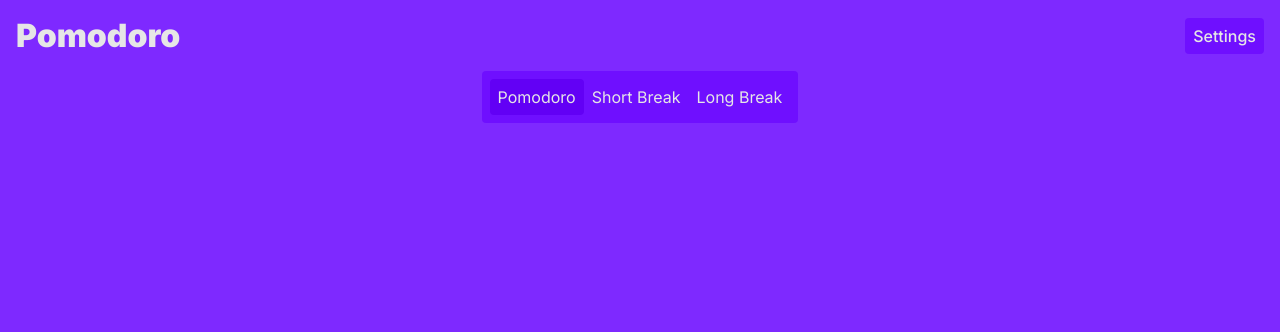
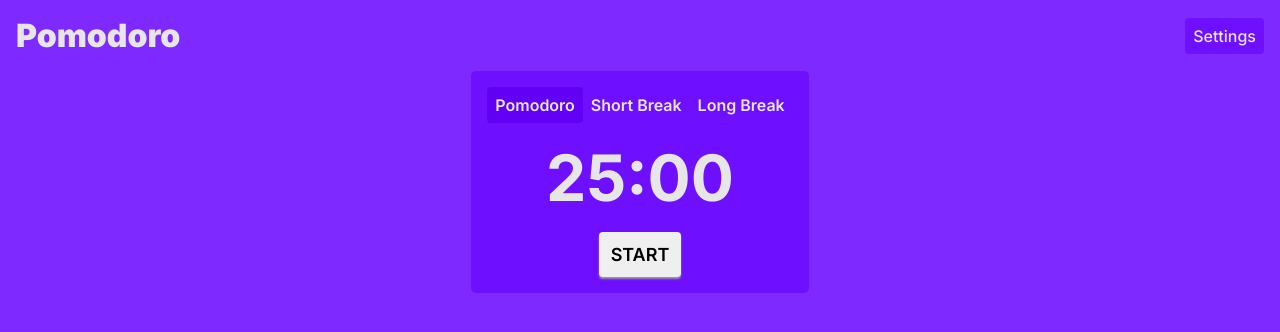
Before and after one commit to uttamakwana/featured-pomodoro, a React (Vite) app: page / in a window 1280 px wide. Shown: the top 332 px of the page. Built offline with nearby package versions, Linux system fonts and the light colour scheme.

Commit message:
Clock is working properly and toggle is successfull between all the clocks

```diff
--- /dev/null
+++ b/src/components/Hero/Clock/Clock.jsx
@@ -0,0 +1,73 @@
+import { useContext, useEffect, useState } from "react";
+import { Context } from "../../../context/ContextProvider";
+import "./clock.css";
+import { style } from "./style.js";
+
+const Clock = () => {
+  const { time, isStart, setIsStart } = useContext(Context);
+  const [clockTime, setClockTime] = useState(25 * 60 * 100);
+  const [pausedTime, setPausedTime] = useState(null);
+
+  // Format time function
+  function formatTime(clockTime) {
+    const minutes = Math.floor(clockTime / 60000); // convert milliseconds to minutes
+    const seconds = Math.floor((clockTime % 60000) / 1000); // convert remaining milliseconds to seconds
+    return `${String(minutes).padStart(2, "0")}:${String(seconds).padStart(
+      2,
+      "0"
+    )}`;
+  }
+
+  useEffect(() => {
+    setClockTime(time.find((t) => t.active).time);
+  }, [time]);
+  // Set timer
+  useEffect(() => {
+    let interval;
+    if (isStart) {
+      interval = setInterval(() => {
+        setClockTime((prev) => {
+          const updatedTime = prev - 1000;
+          return updatedTime >= 0 ? updatedTime : 0; // ensure time doesn't go negative
+        });
+      }, 1000);
+    } else {
+      clearInterval(interval);
+    }
+
+    return () => clearInterval(interval);
+  }, [time, isStart]);
+
+  // handle click
+  function handleStart() {
+    if (pausedTime !== null) {
+      setClockTime(pausedTime);
+      setPausedTime(null); // Clear paused time once resumed
+    } else {
+      setClockTime(time.find((t) => t.active).time);
+    }
+    setIsStart(true);
+  }
+
+  function handleStop() {
+    setPausedTime(clockTime); // Store current time when pausing
+    setIsStart(false);
+  }
+
+  return (
+    <>
+      <div className="flex-center p-1 clock-container fs-heading">
+        <h1>{formatTime(clockTime)}</h1>
+      </div>
+      <button
+        className={style.clockBtn(isStart).className}
+        onClick={isStart ? handleStop : handleStart}
+        style={style.clockBtn(isStart).style}
+      >
+        {isStart ? "Pause" : "Start"}
+      </button>
+    </>
+  );
+};
+
+export default Clock;
--- /dev/null
+++ b/src/components/Hero/Clock/style.js
@@ -0,0 +1,11 @@
+export const style = {
+  clockBtn: (isStart) => {
+    return {
+      style: {
+        boxShadow: !isStart && "0 2px 2px var(--clr-white-100)",
+        padding: "12px",
+      },
+      className: `clock-btn btn margin-inline-auto flex p-8 uppercase fs-regular fw-600`,
+    };
+  },
+};
--- a/src/components/Hero/Tabs/Tabs.jsx
+++ b/src/components/Hero/Tabs/Tabs.jsx
@@ -8,11 +8,12 @@ import { style } from "./style.js";
 import { Context } from "../../../context/ContextProvider.jsx";
 // css
 import "./tabs.css";
+import { changeTimeState } from "./utils.js";
 
 // component
 const Tabs = () => {
   //* state variable from context
-  const { time, setTime } = useContext(Context);
+  const { time, setTime, setIsStart } = useContext(Context);
   //* tabs
   const tabs = [
     { title: "Pomodoro", value: "pomodoro" },
@@ -25,20 +26,10 @@ const Tabs = () => {
 
   // function handle tab change
   function handleTabChange(id) {
-    const copyTime = time.map((item) => {
-      if (item.id === id) {
-        return {
-          ...item,
-          active: true,
-        };
-      } else {
-        return {
-          ...item,
-          active: false,
-        };
-      }
-    });
+    const copyTime = changeTimeState(time, id);
+    console.log(copyTime);
     setTime(copyTime);
+    setIsStart(false);
   }
   return (
     <ul className={style.tabList().className}>
--- a/src/components/Hero/Tabs/style.js
+++ b/src/components/Hero/Tabs/style.js
@@ -9,8 +9,9 @@ export const style = {
     return {
       style: {
         backgroundColor: activeTab === currentTab && "var(--clr-600)",
+        letterSpacing: "0px",
       },
-      className: `tab-item p-8 br-4 pointer ${currentTab} flex-center text-center`,
+      className: `tab-item p-8 fw-600 br-4 pointer ${currentTab} flex-center text-center`,
     };
   },
 };
--- /dev/null
+++ b/src/components/Hero/Tabs/utils.js
@@ -0,0 +1,15 @@
+export function changeTimeState(time, id) {
+  return time.map((item) => {
+    if (item.id === id) {
+      return {
+        ...item,
+        active: true,
+      };
+    } else {
+      return {
+        ...item,
+        active: false,
+      };
+    }
+  });
+}
--- a/src/components/Hero/Timer/Timer.jsx
+++ b/src/components/Hero/Timer/Timer.jsx
@@ -1,16 +1,18 @@
 // tabs component
 import Tabs from "../Tabs/Tabs";
+import Clock from "../Clock/Clock.jsx";
 // styles
-import { style } from "./style.js";
+import { timer } from "./style.js";
 
 const Timer = () => {
   return (
     <>
       <div
-        className={`${style.timerContainer().className}`}
-        style={style.timerContainer().style}
+        className={timer.timerContainer().className}
+        style={timer.timerContainer().style}
       >
         <Tabs />
+        <Clock />
       </div>
     </>
   );
--- a/src/components/Hero/Timer/style.js
+++ b/src/components/Hero/Timer/style.js
@@ -1,10 +1,10 @@
-export const style = {
+export const timer = {
   timerContainer: () => {
     return {
       style: {
         backgroundColor: "var(--clr-500)",
       },
-      className: `p-8 br-4 max-w-600 margin-inline-auto max-content`,
+      className: `p-1 br-5 max-w-600 margin-inline-auto max-content`,
     };
   },
 };
--- a/src/context/ContextProvider.jsx
+++ b/src/context/ContextProvider.jsx
@@ -29,10 +29,13 @@ const ContextProvider = ({ children }) => {
       id: 2,
     },
   ]);
+  const [isStart, setIsStart] = useState(false);
 
   //* return
   return (
-    <Context.Provider value={{ time, setTime }}>{children}</Context.Provider>
+    <Context.Provider value={{ time, setTime, isStart, setIsStart }}>
+      {children}
+    </Context.Provider>
   );
 };
 
```
Also changed, not shown: src/components/Hero/Clock/clock.css (added).
